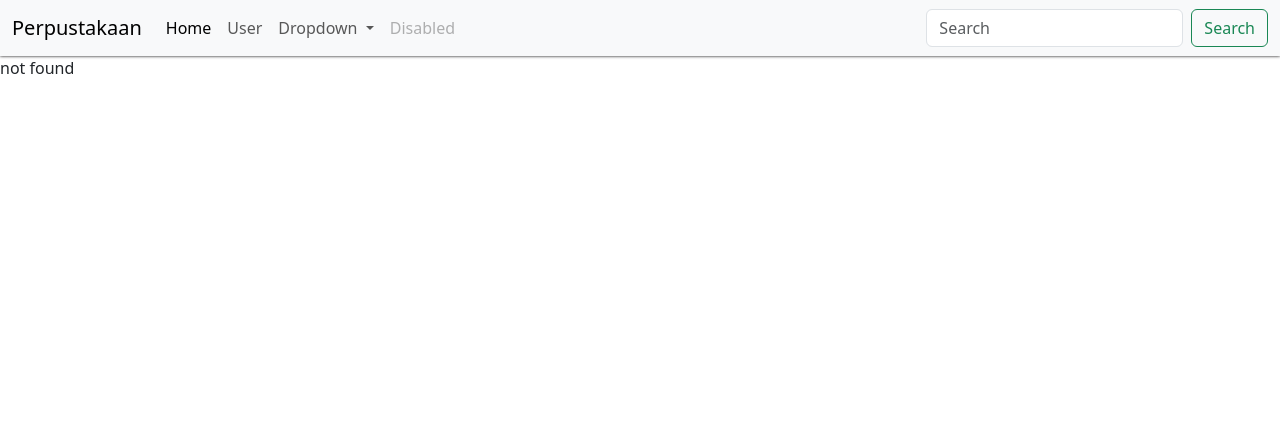
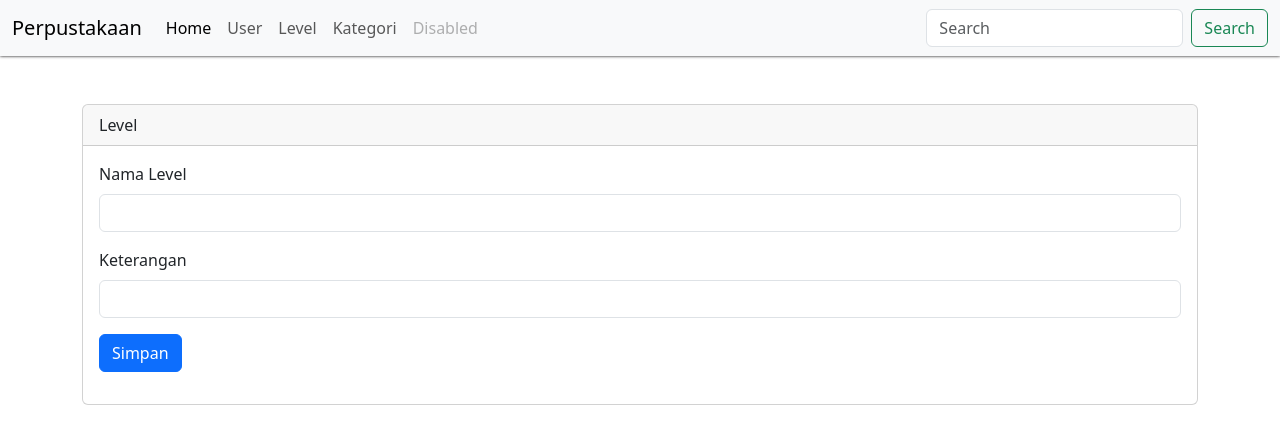
Before and after one commit to FatsyahRGT/ppkdjakpus-perpus, a PHP site: page /index.php?pg=tambah-level in a window 1280 px wide. Shown: the top 444 px of the page. Run offline with PHP 8.4, Linux system fonts and the light colour scheme.

Commit message:
scnd commit

```diff
--- /dev/null
+++ b/content/tambah-level.php
@@ -0,0 +1,58 @@
+<!-- fungsi GET adalah untuk menagmbil nilai dari url lalu dijadikan sebagai parameter -->
+<!-- fungsi POST adalah untuk mengambil nilai dari inputan user lalu diper ke database dan dijadikan paramater -->
+<?php
+
+if (isset($_GET['edit'])) {
+    $id = $_GET['edit'];
+    $edit = mysqli_query($koneksi, "SELECT * FROM level WHERE id ='$id'" ); //menampilkan data dari tebel yang dipilih
+    $rowEdit = mysqli_fetch_assoc($edit); //ambil data dari hasil query
+}
+if (isset($_POST['simpan'])) { //untuk menyetting tombol button bisa digunakkan untuk menginput data
+    $id = (isset($_GET['edit'])) ? $_GET['edit'] : '';
+    //jika parameter edit ada maka update, selain itu maka tambah (else)
+    $nama_level = $_POST['nama_level']; //membuat queri untuk tiap judul form seperti 'nama_lengkap' yang ada di css html dan dagtabase
+    $keterangan = $_POST['keterangan'];
+
+    if (!$id) {
+        $insert = mysqli_query($koneksi, "INSERT INTO level (nama_level, keterangan) VALUES ('$nama_level', '$keterangan')");
+    } else{
+        $update = mysqli_query($koneksi, "UPDATE level SET nama_level='$nama_level',keterangan='$keterangan' WHERE id='$id'");
+    }
+    header("location:?pg=level&tambah=berhasil"); //location untuk menuju halaman yang dituju dengan penggunaaan "pg"
+}
+
+if (isset($_GET['delete'])) { //seperti biasa untuk fungsi if isset adalah untuk mensetting tombol tombol supaya bekerja sesuai perintah
+    $id = $_GET['delete'];
+
+    $delete = mysqli_query($koneksi, "DELETE FROM level WHERE id = '$id'");
+    header("location:?pg=level&hapus=berhasil");
+}
+?>
+<div class="container mt-5">
+    <div class="row">
+        <div class="col-sl-12">
+            <div class="card">
+                <div class="card-header">Level</div>
+                <div class="card-body">
+                    <!-- membuat formulir atau form -->
+                    <form action="" method="post">
+                        <!-- method="post" artinya untuk mengirim inputan data dari user ke database agar terposting ke database. dan jika get hanya diambil ke url, kurang lebih mirip insert -->
+
+                        <div class="mb-3">
+                            <label for="" class="form-label">Nama Level</label>
+                            <input value="<?php echo ($rowEdit['nama_level'] ?? '')?>" type="text" class="form-control" name="nama_level">
+                        </div>
+                        <div class="mb-3">
+                            <label for="" class="form-label">Keterangan</label>
+                            <input value="<?php echo ($rowEdit['keterangan'] ?? '')?>" type="text" class="form-control" name="keterangan">
+                        </div>
+                        <div class="mb-3">
+                            <input type="submit" class="btn btn-primary" name="simpan" value="Simpan">
+                        </div>
+                        <!-- ini tombol button -->
+                        <!-- label berfungsi untuk pemberian judul pada form -->
+                    </form>
+                </div>
+            </div>
+        </div>
+    </div>
--- a/index.php
+++ b/index.php
@@ -25,11 +25,21 @@ include "config/koneksi.php";
     </style>
 </head>
 
+<!DOCTYPE html>
+<html lang="en">
+
+<head>
+    <meta charset="UTF-8">
+    <meta name="viewport" content="width=device-width, initial-scale=1.0">
+    <title>Perpustakaan</title>
+    <link rel="stylesheet" href="styles.css">
+</head>
+
 <body>
     <div class="wrapper">
         <nav class="menu navbar navbar-expand-lg bg-body-tertiary">
             <div class="container-fluid">
-                <a class="navbar-brand" href="">Perpustakaan</a>
+                <a class="navbar-brand" href="#">Perpustakaan</a>
                 <button class="navbar-toggler" type="button" data-bs-toggle="collapse" data-bs-target="#navbarSupportedContent" aria-controls="navbarSupportedContent" aria-expanded="false" aria-label="Toggle navigation">
                     <span class="navbar-toggler-icon"></span>
                 </button>
@@ -37,24 +47,17 @@ include "config/koneksi.php";
                     <ul class="navbar-nav me-auto mb-2 mb-lg-0">
                         <li class="nav-item">
                             <a class="nav-link active" aria-current="page" href="?pg=home">Home</a>
-                            <!-- artinya adalah mengecek jika ada file yang ekstensinya .php akan terekesekusi atau terpanggil -->
                         </li>
                         <li class="nav-item">
                             <a class="nav-link" href="?pg=user">User</a>
-                            <!-- artinya adalah mengecek jika ada file yang ekstensinya .php akan terekesekusi atau terpanggil -->
                         </li>
-                        <li class="nav-item dropdown">
-                            <a class="nav-link dropdown-toggle" href="#" role="button" data-bs-toggle="dropdown" aria-expanded="false">
-                                Dropdown
-                            </a>
-                            <ul class="dropdown-menu">
-                                <li><a class="dropdown-item" href="#">Action</a></li>
-                                <li><a class="dropdown-item" href="#">Another action</a></li>
-                                <li>
-                                    <hr class="dropdown-divider">
+
+                        <li class="nav-item">
+                            <a class="nav-link" href="?pg=level">Level</a>
                         </li>
-                                <li><a class="dropdown-item" href="#">Something else here</a></li>
-                            </ul>
+
+                        <li class="nav-item">
+                            <a class="nav-link" href="?pg=kategori">Kategori</a>
                         </li>
                         <li class="nav-item">
                             <a class="nav-link disabled" aria-disabled="true">Disabled</a>
@@ -67,8 +70,11 @@ include "config/koneksi.php";
                 </div>
             </div>
         </nav>
+    </div>
+</body>
 
-        <!-- content here -->
+</html>
+
 <?php
 if (isset($_GET['pg'])) {
     if (file_exists('content/' . $_GET['pg'] . '.php')) { //arti file exit adalah untuk menanyakan untuk ketersediaan file tersebut
@@ -80,7 +86,7 @@ include "config/koneksi.php";
     include 'content/home.php';
 }
 ?>
-        <!--end content-->
+
 </div>
 </body>
 
```
Also changed, not shown: content/kategori.php (added, +59 -0 lines), content/level.php (added, +59 -0 lines), content/tambah-kategori.php (added, +58 -0 lines). Lines whose indentation alone changed are shown as unchanged.
